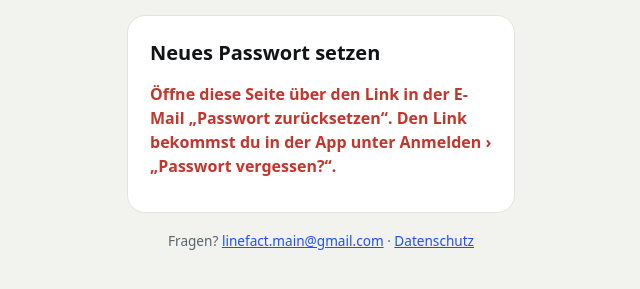
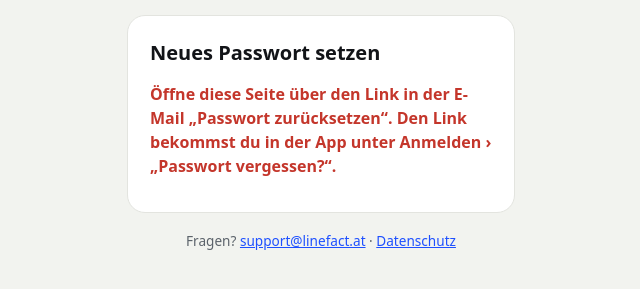
Before and after one commit to SePpL10/splitline-info, a plain HTML site: page passwort.html in a window 1280 px wide. Shown: the part 135-424 px from the top of the page, without its empty margins (319-959 px from the left). Drawn offline with Linux system fonts and the light colour scheme.

Commit message:
Add files via upload

```diff
--- a/passwort.html
+++ b/passwort.html
@@ -43,7 +43,7 @@ button:disabled{opacity:.6}
     </form>
     <p class="msg" id="msg" role="alert"></p>
   </div>
-  <p class="foot">Fragen? <a href="mailto:linefact.main@gmail.com">linefact.main@gmail.com</a> · <a href="./#datenschutz">Datenschutz</a></p>
+  <p class="foot">Fragen? <a href="mailto:support@linefact.at">support@linefact.at</a> · <a href="./#datenschutz">Datenschutz</a></p>
 </main>
 <script>
 const SB_URL='https://pgkkbzozlufbzcdtkbrb.supabase.co',SB_KEY='sb_publishable_oizBlM6hGJoDkOjSbtd9Aw_ydfWCJRb';
```
